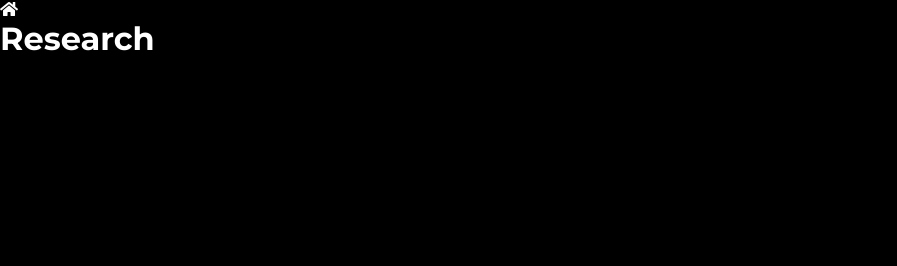
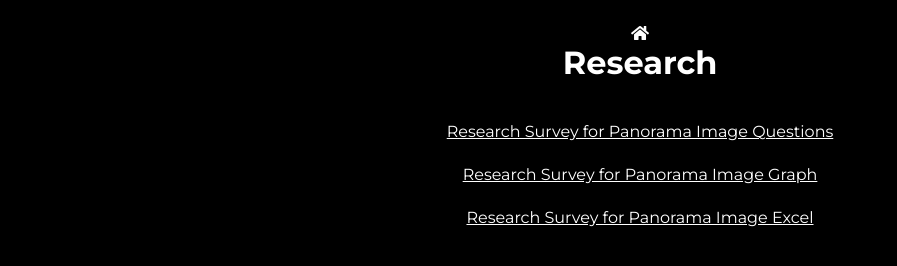
Before and after one commit to junhyeok-han/junhyeok-han, a plain HTML site: page html/research.html in a window 1280 px wide. Shown: the whole page, without its empty margins (0-897 px from the left). Drawn offline with Linux system fonts and the light colour scheme.

Commit message:
research links

```diff
--- a/css/style.css
+++ b/css/style.css
@@ -61,3 +61,24 @@ a{
     justify-content: center;
     gap: 20%;
 }
+
+heading{
+    display: flex;
+    flex-direction: column;
+    align-items: center;
+    justify-content: center;
+    margin-top: 3vh;
+    margin-bottom: 5vh;
+}
+
+.research-container{
+    display: flex;
+    flex-direction: column;
+    align-items: center;
+    justify-content: center;
+}
+
+.research-container a{
+    margin-bottom: 3vh;
+    text-decoration: underline;
+}
--- a/html/research.html
+++ b/html/research.html
@@ -13,9 +13,17 @@
     <link rel="stylesheet" href="/css/style.css">
 </head>
 <body>
-    <a href="/index.html" target="_blank">
-        <i class="fas fa-home"></i>
-    </a>
-    <h1>Research</h1>
+    <heading>
+        <a href="/index.html">
+            <i class="fas fa-home"></i>
+        </a>
+        <h1>Research</h1>
+    </heading>
+
+    <section class="research-container">
+        <a href="/research/Research Survey for Panorama Image Questions.pdf" target="_blank">Research Survey for Panorama Image Questions</a>
+        <a href="/research/Research Survey for Panorama Image Graph.pdf" target="_blank">Research Survey for Panorama Image Graph</a>
+        <a href="/research/Research Survey for Panorama Image.xlsx">Research Survey for Panorama Image Excel</a>
+    </section>
 </body>
 </html>
```
Also changed, not shown: html/about.html (+1 -1 lines), html/gallery.html (+1 -1 lines), html/music.html (+1 -1 lines), html/projects.html (+1 -1 lines), 4 other files.
